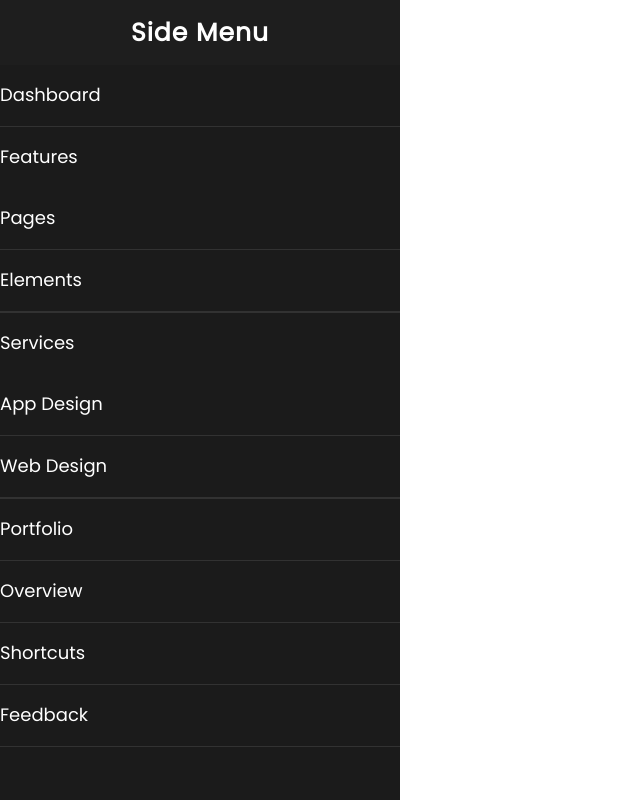
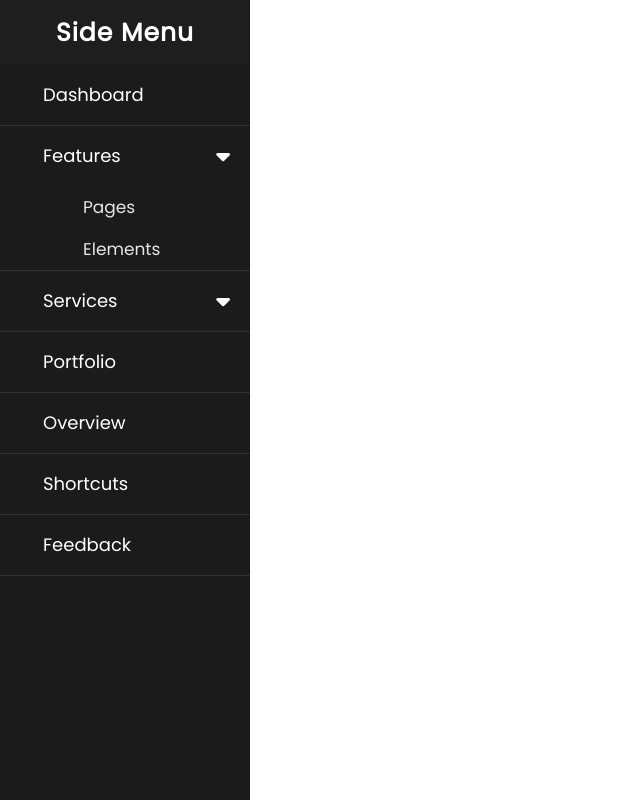
Before and after one commit to collinskoech11/SideBarMenu, a plain HTML site: page index.html in a window 1280 px wide. Both pictures are taken after a click on the link "Features". Shown: the whole page, without its empty margins (0-640 px from the left). Drawn offline with nearby package versions, Linux system fonts and the light colour scheme.

Commit message:
updated js for the dropdown menu

```diff
--- a/css/style.css
+++ b/css/style.css
@@ -9,7 +9,7 @@
 }
 .sidebar{
 	position: fixed;
-	width: 400px;
+	width: 250px;
 	height: 100%;
 	left: 0;
 	background:#1b1b1b;
@@ -35,7 +35,48 @@ nav ul li{
 	list-style: none;
 }
 nav ul li a{
+	position: relative;
 	color: #fff;
 	text-decoration: none;
 	font-size: 18px;
+	padding-left: 40px;
+	font-weight: 500;
+	display: block;
+	width: 100%;
+	border-left: 3px solid transparent;
 }
+nav ul li a:hover{
+	color: cyan;
+	background:#1e1e1e;
+	border-left-color: cyan;
+}
+nav ul ul{
+	position: static;
+	display: none;
+}
+nav ul .feat-show.show{
+	display: block;
+}
+nav ul .serv-show.show1{
+	display: block;
+}
+nav ul ul li{
+	line-height: 42px;
+	border-bottom: none;
+}
+nav ul ul li a{
+	font-size: 17px;
+	color: #e6e6e6;
+	padding-left: 80px;
+}
+nav ul li a span{
+	position: absolute;
+	top: 50%;
+	right:20px;
+	transform: translateY(-50%);
+	font-size: 22px;
+	transition: transform 0.4s;
+}
+nav ul li a:hover span{
+	transform: translateY(-50%) rotate(-180deg);
+}
--- a/index.html
+++ b/index.html
@@ -14,14 +14,18 @@
 		</div>
 		<ul>
 			<li><a href="#">Dashboard</a></li>
-			<li><a href="#">Features</a>
-				<ul>
+			<li><a href="#" class="feat-btn">Features
+				<span class="fas fa-caret-down first"></span>
+			</a>
+				<ul class="feat-show">
 					<li><a href="#">Pages</a></li>
 					<li><a href="#">Elements</a></li>
 				</ul>
 			</li>
-			<li><a href="#">Services</a>
-				<ul>
+			<li><a href="#" class="serv-btn">Services
+				<span class="fas fa-caret-down second"></span>
+			</a>
+				<ul class="serv-show">
 					<li><a href="#">App Design</a></li>
 					<li><a href="#">Web Design</a></li>
 				</ul>
@@ -32,5 +36,13 @@
 			<li><a href="#">Feedback</a></li>
 		</ul>
 	</nav>
+	<script>
+		$('.feat-btn').click(function(){
+			$('nav ul .feat-show').toggleClass("show");
+		});
+		$('.serv-btn').click(function(){
+			$('nav ul .serv-show').toggleClass("show1");
+		});
+	</script>
 </body>
 </html>
```
